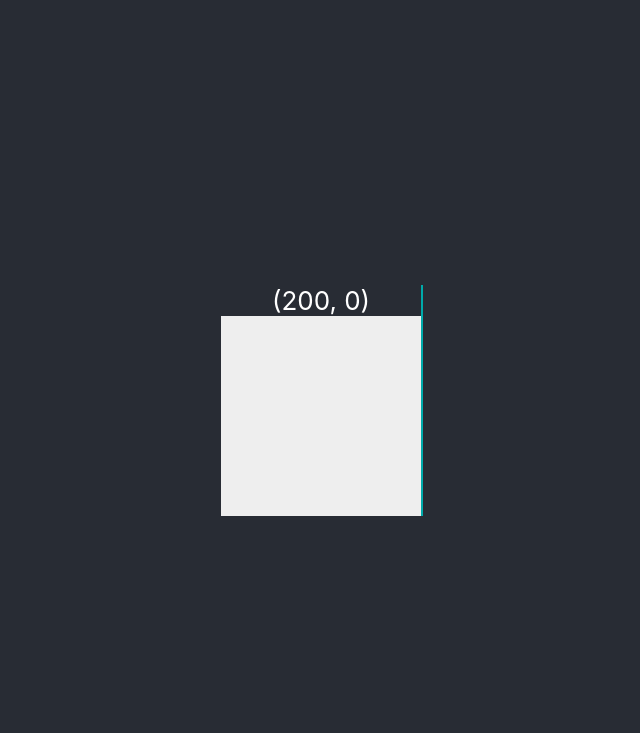
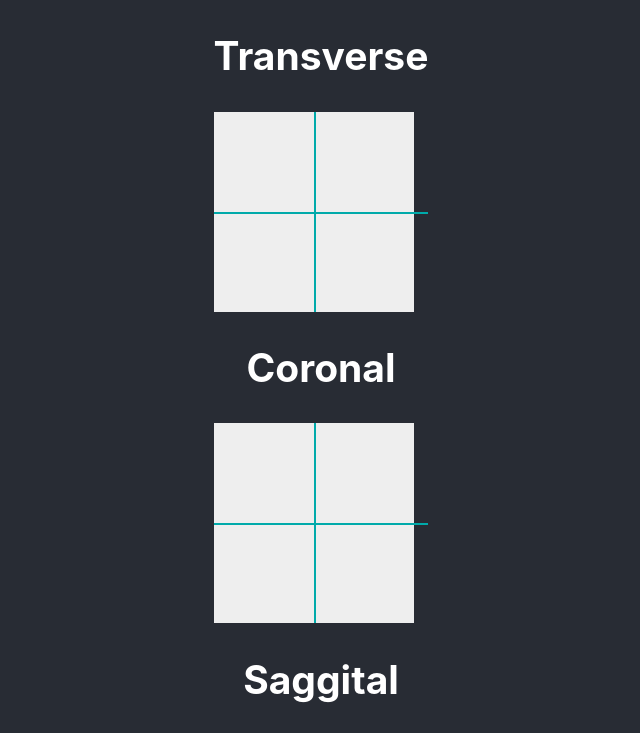
Before and after one commit to michaelmendoza/interactive-playground, a React (Create React App) app: page / in a window 1280 px wide. Shown: the top 733 px of the page, without its empty margins (319-959 px from the left). Built offline with nearby package versions, Linux system fonts and the light colour scheme.

Commit message:
add coronal sagittal and transverse planes

```diff
--- a/src/App.js
+++ b/src/App.js
@@ -1,13 +1,40 @@
 import './App.css';
-import Viewer3D from './components/Viewer3D';
+import { useRef, useState } from 'react';
+import Transverse from './components/Transverse';
+import Coronal from './components/Coronal';
+import Sagittal from './components/Sagittal';
+
+const Planes = () =>{
+  const [position, setPosition] = useState({ x:100, y:100, z:100 })
+  return (
+    <div>
+      <h2>Transverse</h2>
+      <div>
+        <Transverse position = {position} setPosition = {setPosition}></Transverse>
+      </div>
+      <h2>Coronal</h2>
+      <div>
+        <Coronal position = {position} setPosition = {setPosition}></Coronal>
+      </div>
+      <h2>Saggital</h2>
+      <div>
+        <Sagittal position = {position} setPosition = {setPosition}></Sagittal>
+      </div>
+      <div>
+      ({position.x}, {position.y}, {position.z})
+      </div>
+    </div>
+  );
+}
+
+
 
 function App() {
-
   return (
     <div className="App">
       <header className="App-header">
 
-        <Viewer3D></Viewer3D>
+        <Planes></Planes>
 
       </header>
     </div>
--- /dev/null
+++ b/src/components/Coronal.jsx
@@ -0,0 +1,90 @@
+import { useRef, useState } from 'react';
+import './viewer3d.scss';
+
+
+const Coronal = ({position, setPosition}) => {
+  const viewerRef = useRef(null);
+
+  const [canDrag, setCanDrag] = useState(false);
+
+  const [color, setColor] = useState('#EEEEEE')
+  const [isDark, setIsDark] = useState(false)
+
+
+  const handleClick = () => {
+    setIsDark(!isDark)
+
+    if(!isDark)
+      setColor('#222222')
+    else
+      setColor('#EEEEEE')
+  }
+
+  const drawImg = () => {
+
+  }
+
+  const handleMouseDown = (e) => {
+    e.preventDefault();
+    setCanDrag(true)
+  }
+
+  const handleMouseUp = (e) => {
+    e.preventDefault();
+    setCanDrag(false)
+  }
+
+  const handleMouseLeave = (e) => {
+    e.preventDefault();
+    setCanDrag(false)
+  }
+
+  const handleMouseMove = (e) => {
+    e.preventDefault();
+    if(!canDrag) return;
+
+    var rect = viewerRef.current.getBoundingClientRect();
+
+    let x = Math.round(e.pageX - rect.left);
+    let y = position.y
+    let z = Math.round(e.pageY - rect.top );
+
+    z = z < 0 ? 0 : z
+    z = z > viewerRef.current.clientHeight ? viewerRef.current.clientHeight : z
+    x = x < 0 ? 0 : x
+    x = x > viewerRef.current.clientWidth ? viewerRef.current.clientWidth : x
+    setPosition({ x, y, z })
+
+
+
+    // const factor = Math.floor((position.x - rect.left) * 255 / e.target.clientWidth);
+    // const hexFactor = factor < 16 ? '0' + factor.toString(16) : factor.toString(16)
+    // const hexColor = '#EEEE' + hexFactor
+
+    // setColor(hexColor);
+
+    // const maxSlice = 200;
+    // const slice = factor * maxSlice;
+    // drawImg(slice)
+  }
+
+  return (
+
+    <div className='viewer-3d'>
+
+        <div className='viewer-continer' style={{ backgroundColor: color}} ref={viewerRef} onMouseMove={handleMouseMove} onMouseLeave={handleMouseLeave}>
+          <div className='drag-handle-viewable-h' style={{ top:position.z }} onMouseDown={handleMouseDown} onMouseUp={handleMouseUp}>
+            <div className='drag-handle-dragable-h'></div>
+          </div>
+          <div className='drag-handle-viewable-v' style={{ left:position.x }} onMouseDown={handleMouseDown} onMouseUp={handleMouseUp}>
+            <div className='drag-handle-dragable-v'></div>
+          </div>
+        </div>
+
+    </div>
+  );
+}
+
+
+
+export default Coronal;
--- /dev/null
+++ b/src/components/Sagittal.jsx
@@ -0,0 +1,90 @@
+import { useRef, useState } from 'react';
+import './viewer3d.scss';
+
+
+const Coronal = ({position, setPosition}) => {
+  const viewerRef = useRef(null);
+
+  const [canDrag, setCanDrag] = useState(false);
+
+  const [color, setColor] = useState('#EEEEEE')
+  const [isDark, setIsDark] = useState(false)
+
+
+  const handleClick = () => {
+    setIsDark(!isDark)
+
+    if(!isDark)
+      setColor('#222222')
+    else
+      setColor('#EEEEEE')
+  }
+
+  const drawImg = () => {
+
+  }
+
+  const handleMouseDown = (e) => {
+    e.preventDefault();
+    setCanDrag(true)
+  }
+
+  const handleMouseUp = (e) => {
+    e.preventDefault();
+    setCanDrag(false)
+  }
+
+  const handleMouseLeave = (e) => {
+    e.preventDefault();
+    setCanDrag(false)
+  }
+
+  const handleMouseMove = (e) => {
+    e.preventDefault();
+    if(!canDrag) return;
+
+    var rect = viewerRef.current.getBoundingClientRect();
+
+    let x = position.x
+    let y = Math.round(e.pageX - rect.left);
+    let z = Math.round(e.pageY - rect.top );
+
+    z = z < 0 ? 0 : z
+    z = z > viewerRef.current.clientHeight ? viewerRef.current.clientHeight : z
+    y = y < 0 ? 0 : y
+    y = y > viewerRef.current.clientWidth ? viewerRef.current.clientWidth : y
+    setPosition({ x, y, z })
+
+
+
+    // const factor = Math.floor((position.x - rect.left) * 255 / e.target.clientWidth);
+    // const hexFactor = factor < 16 ? '0' + factor.toString(16) : factor.toString(16)
+    // const hexColor = '#EEEE' + hexFactor
+
+    // setColor(hexColor);
+
+    // const maxSlice = 200;
+    // const slice = factor * maxSlice;
+    // drawImg(slice)
+  }
+
+  return (
+
+    <div className='viewer-3d'>
+
+        <div className='viewer-continer' style={{ backgroundColor: color}} ref={viewerRef} onMouseMove={handleMouseMove} onMouseLeave={handleMouseLeave}>
+          <div className='drag-handle-viewable-h' style={{ top:position.z }} onMouseDown={handleMouseDown} onMouseUp={handleMouseUp}>
+            <div className='drag-handle-dragable-h'></div>
+          </div>
+          <div className='drag-handle-viewable-v' style={{ left:position.y }} onMouseDown={handleMouseDown} onMouseUp={handleMouseUp}>
+            <div className='drag-handle-dragable-v'></div>
+          </div>
+        </div>
+
+    </div>
+  );
+}
+
+
+
+export default Coronal;
--- a/src/components/Viewer3D.jsx
+++ b/src/components/Transverse.jsx
@@ -1,13 +1,17 @@
 import { useRef, useState } from 'react';
 import './viewer3d.scss';
 
-const Viewer3D = () => {
+
+const Transverse = ({position, setPosition}) => {
   const viewerRef = useRef(null);
 
   const [canDrag, setCanDrag] = useState(false);
-  const [position, setPosition] = useState({ x:200, y:0 })
+
   const [color, setColor] = useState('#EEEEEE')
   const [isDark, setIsDark] = useState(false)
+
+  //positionx = viewerRef.current.getBoundingClientRect().left
+  //positiony = viewerRef.current.getBoundingClientRect().top
 
   const handleClick = () => {
     setIsDark(!isDark)
@@ -44,32 +48,38 @@ const Viewer3D = () => {
     var rect = viewerRef.current.getBoundingClientRect();
 
     let x = Math.round(e.pageX - rect.left);
-    let y = Math.round(e.pageY - rect.top);
+    let y = Math.round(e.pageY - rect.top );
+    let z = position.z
 
+    y = y < 0 ? 0 : y
+    y = y > viewerRef.current.clientHeight ? viewerRef.current.clientHeight : y
     x = x < 0 ? 0 : x
     x = x > viewerRef.current.clientWidth ? viewerRef.current.clientWidth : x
-    setPosition({ x, y })
+    setPosition({ x, y, z})
 
-    const factor = Math.floor((position.x - rect.left) * 255 / e.target.clientWidth);
-    const hexFactor = factor < 16 ? '0' + factor.toString(16) : factor.toString(16)
-    const hexColor = '#EEEE' + hexFactor
 
-    setColor(hexColor);
 
-    const maxSlice = 200;
-    const slice = factor * maxSlice;
-    drawImg(slice)
+    // const factor = Math.floor((position.x - rect.left) * 255 / e.target.clientWidth);
+    // const hexFactor = factor < 16 ? '0' + factor.toString(16) : factor.toString(16)
+    // const hexColor = '#EEEE' + hexFactor
+
+    // setColor(hexColor);
+
+    // const maxSlice = 200;
+    // const slice = factor * maxSlice;
+    // drawImg(slice)
   }
 
   return (
+
     <div className='viewer-3d'>
-        <div>
-          ({ position.x }, { position.y })
-        </div>
 
         <div className='viewer-continer' style={{ backgroundColor: color}} ref={viewerRef} onMouseMove={handleMouseMove} onMouseLeave={handleMouseLeave}>
-          <div className='drag-handle-viewable' style={{ left:position.x }} onMouseDown={handleMouseDown} onMouseUp={handleMouseUp}>
-            <div className='drag-handle-dragable'></div>
+          <div className='drag-handle-viewable-h' style={{ top:position.y}||{backgroundColor: "#aa008e"}} onMouseDown={handleMouseDown} onMouseUp={handleMouseUp}>
+            <div className='drag-handle-dragable-h'></div>
+          </div>
+          <div className='drag-handle-viewable-v' style={{ left:position.x }} onMouseDown={handleMouseDown} onMouseUp={handleMouseUp}>
+            <div className='drag-handle-dragable-v'></div>
           </div>
         </div>
 
@@ -77,4 +87,6 @@ const Viewer3D = () => {
   );
 }
 
-export default Viewer3D;
+
+
+export default Transverse;
--- a/src/components/viewer3d.scss
+++ b/src/components/viewer3d.scss
@@ -2,7 +2,27 @@
     position: relative;
 }
 
-.drag-handle-viewable {
+.drag-handle-viewable-h {
+    position: absolute;
+    width: 100%;
+    height: 2px;
+    top: 0;
+    left:0;
+    background-color: #00aaaa;
+
+}
+
+.drag-handle-dragable-h {
+    position: relative;
+    width: 100%;
+    top: -10px;
+    height: 20px;
+    background-color: #0000aa00;
+
+}
+
+
+.drag-handle-viewable-v {
     position: absolute;
     width: 2px;
     height: 100%;
@@ -12,9 +32,9 @@
 
 }
 
-.drag-handle-dragable {
+.drag-handle-dragable-v {
     position: relative;
-    width: 20px;
+    width: 2px;
     left: -10px;
     height: 100%;
     background-color: #0000aa00;
```
Also changed, not shown: 1 other file (tests, documents, lock files or other folders).
